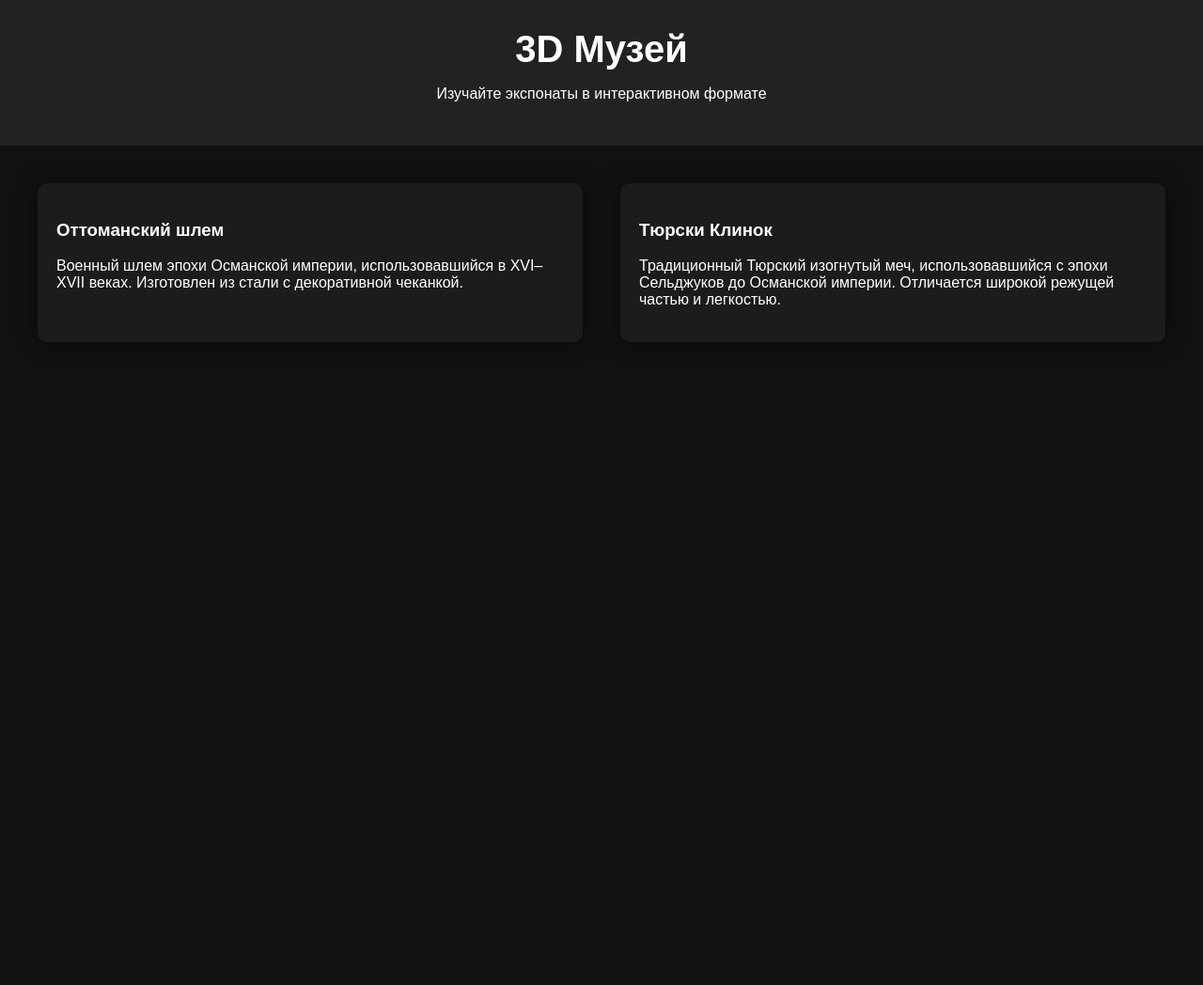
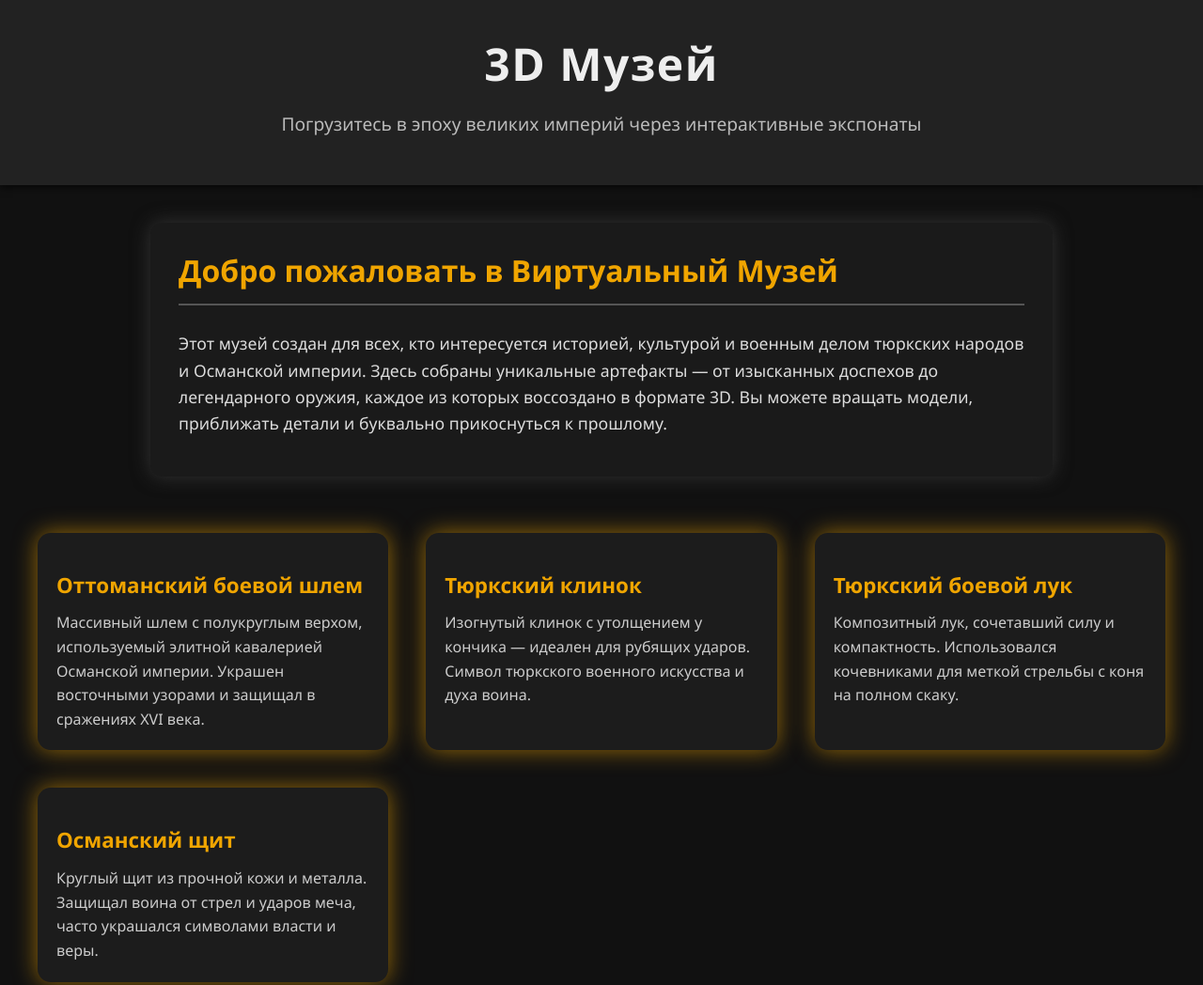
Before and after one commit to Sergei008-Krishtop/my-sit1, a plain HTML site: page index.html in a window 1280 px wide. Shown: the top 1048 px of the page at 94% size. Before the commit the page ends 800 px from the top, so only its background shows below. Drawn offline with nearby package versions, Linux system fonts and the light colour scheme.

Commit message:
Update index.html

```diff
--- a/index.html
+++ b/index.html
@@ -1,52 +1,98 @@
 <!DOCTYPE html>
 <html lang="ru">
 <head>
-  <meta charset="UTF-8">
-  <meta name="viewport" content="width=device-width, initial-scale=1">
+  <meta charset="UTF-8" />
+  <meta name="viewport" content="width=device-width, initial-scale=1" />
   <title>3D Музей</title>
   <script type="module" src="https://unpkg.com/@google/model-viewer/dist/model-viewer.min.js"></script>
   <style>
     body {
       margin: 0;
-      font-family: Arial, sans-serif;
+      font-family: 'Segoe UI', Tahoma, Geneva, Verdana, sans-serif;
       background-color: #111;
-      color: #fff;
+      color: #eee;
+      line-height: 1.6;
     }
-
     header {
       background-color: #222;
       text-align: center;
-      padding: 30px;
+      padding: 30px 20px;
+      box-shadow: 0 2px 8px rgba(0,0,0,0.7);
     }
-
     header h1 {
       margin: 0;
-      font-size: 2.5em;
+      font-size: 3em;
+      letter-spacing: 1.5px;
     }
-
+    header p {
+      font-size: 1.2em;
+      color: #bbb;
+      margin-top: 10px;
+    }
+    .history {
+      max-width: 900px;
+      margin: 40px auto 60px;
+      background: #1a1a1a;
+      padding: 25px 30px;
+      border-radius: 12px;
+      box-shadow: 0 0 20px #333;
+    }
+    .history h2 {
+      margin-top: 0;
+      font-size: 2em;
+      border-bottom: 2px solid #555;
+      padding-bottom: 10px;
+      color: #f0a500;
+    }
+    .history p {
+      font-size: 1.1em;
+      color: #ddd;
+    }
     .gallery {
       display: grid;
-      grid-template-columns: repeat(auto-fit, minmax(300px, 1fr));
+      grid-template-columns: repeat(auto-fit, minmax(320px, 1fr));
       gap: 40px;
-      padding: 40px;
+      padding: 0 40px 60px;
+      max-width: 1200px;
+      margin: 0 auto;
     }
-
     .item {
       background-color: #1c1c1c;
       padding: 20px;
-      border-radius: 10px;
-      box-shadow: 0 0 20px rgba(0,0,0,0.5);
+      border-radius: 14px;
+      box-shadow: 0 0 25px rgba(240,165,0,0.6);
+      transition: transform 0.3s ease;
     }
-
+    .item:hover {
+      transform: scale(1.05);
+      box-shadow: 0 0 35px rgba(240,165,0,0.9);
+    }
     model-viewer {
       width: 100%;
-      height: 300px;
+      height: 320px;
       background-color: #000;
-      border-radius: 10px;
+      border-radius: 12px;
+      outline: none;
     }
-
     .desc {
-      margin-top: 15px;
+      margin-top: 18px;
+    }
+    .desc h3 {
+      margin: 0 0 10px;
+      color: #f0a500;
+      font-size: 1.4em;
+    }
+    .desc p {
+      margin: 0;
+      color: #ccc;
+    }
+    @media (max-width: 600px) {
+      header h1 {
+        font-size: 2em;
+      }
+      .history, .gallery {
+        padding: 20px;
+      }
     }
   </style>
 </head>
@@ -54,8 +100,15 @@
 
   <header>
     <h1>3D Музей</h1>
-    <p>Изучайте экспонаты в интерактивном формате</p>
+    <p>Погрузитесь в эпоху великих империй через интерактивные экспонаты</p>
   </header>
+
+  <section class="history">
+    <h2>Добро пожаловать в Виртуальный Музей</h2>
+    <p>
+      Этот музей создан для всех, кто интересуется историей, культурой и военным делом тюркских народов и Османской империи. Здесь собраны уникальные артефакты — от изысканных доспехов до легендарного оружия, каждое из которых воссоздано в формате 3D. Вы можете вращать модели, приближать детали и буквально прикоснуться к прошлому.
+    </p>
+  </section>
 
   <section class="gallery">
 
@@ -63,23 +116,37 @@
     <div class="item">
       <model-viewer src="ottoman_helmet (1).glb" alt="Оттоманский шлем" auto-rotate camera-controls></model-viewer>
       <div class="desc">
-    <h3>Оттоманский шлем</h3>
-    <p>Военный шлем эпохи Османской империи, использовавшийся в XVI–XVII веках. Изготовлен из стали с декоративной чеканкой.</p>
+        <h3>Оттоманский боевой шлем</h3>
+        <p>Массивный шлем с полукруглым верхом, используемый элитной кавалерией Османской империи. Украшен восточными узорами и защищал в сражениях XVI века.</p>
       </div>
     </div>
-
 
     <!-- Тюрский Клинок -->
     <div class="item">
       <model-viewer src="turk_kilij.glb" alt="Тюрски Клинок" auto-rotate camera-controls></model-viewer>
       <div class="desc">
-    <h3>Тюрски Клинок</h3>
-    <p>Традиционный Тюрский изогнутый меч, использовавшийся с эпохи Сельджуков до Османской империи. Отличается широкой режущей частью и легкостью.</p>
+        <h3>Тюркский клинок</h3>
+        <p>Изогнутый клинок с утолщением у кончика — идеален для рубящих ударов. Символ тюркского военного искусства и духа воина.</p>
       </div>
     </div>
 
+    <!-- Новый экспонат: Лук -->
+    <div class="item">
+      <model-viewer src="turk_bow.glb" alt="Тюркский лук" auto-rotate camera-controls></model-viewer>
+      <div class="desc">
+        <h3>Тюркский боевой лук</h3>
+        <p>Композитный лук, сочетавший силу и компактность. Использовался кочевниками для меткой стрельбы с коня на полном скаку.</p>
+      </div>
+    </div>
 
-    <!-- Можно добавить больше -->
+    <!-- Новый экспонат: Щит -->
+    <div class="item">
+      <model-viewer src="ottoman_shield.glb" alt="Османский щит" auto-rotate camera-controls></model-viewer>
+      <div class="desc">
+        <h3>Османский щит</h3>
+        <p>Круглый щит из прочной кожи и металла. Защищал воина от стрел и ударов меча, часто украшался символами власти и веры.</p>
+      </div>
+    </div>
 
   </section>
 
```
Lines whose indentation alone changed are shown as unchanged.
